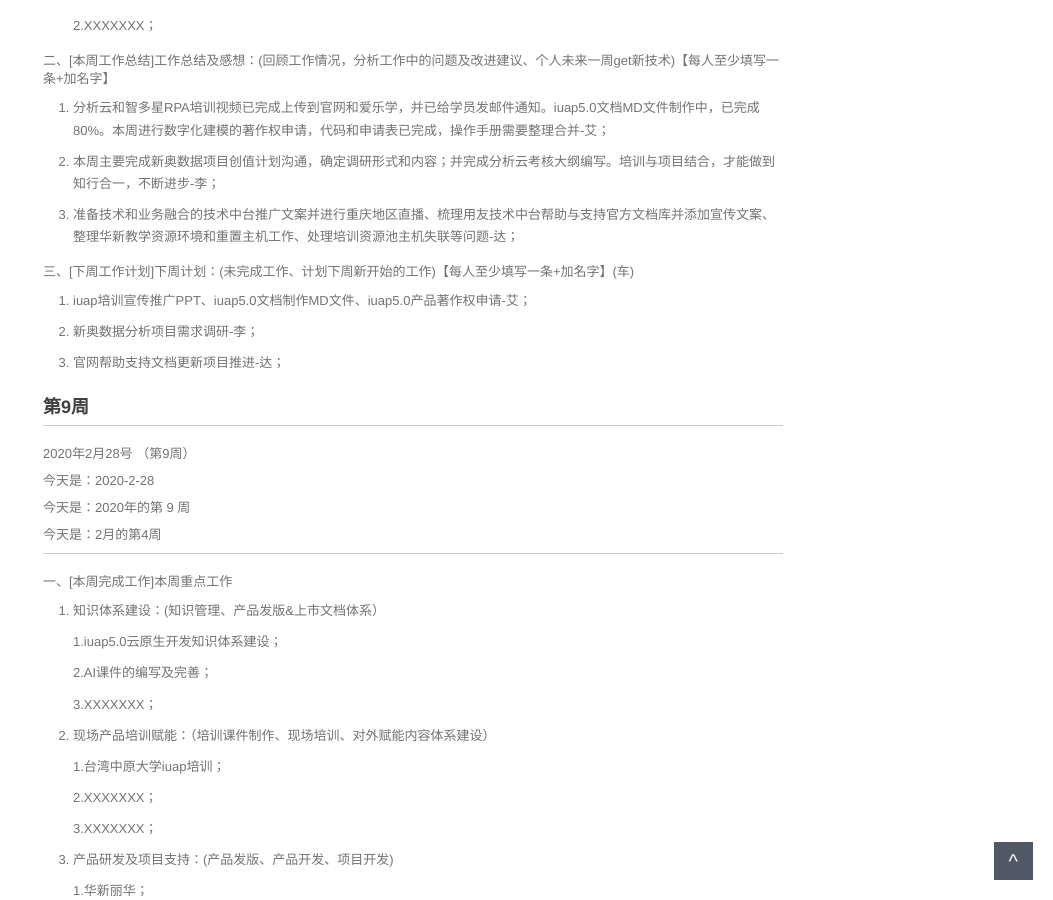
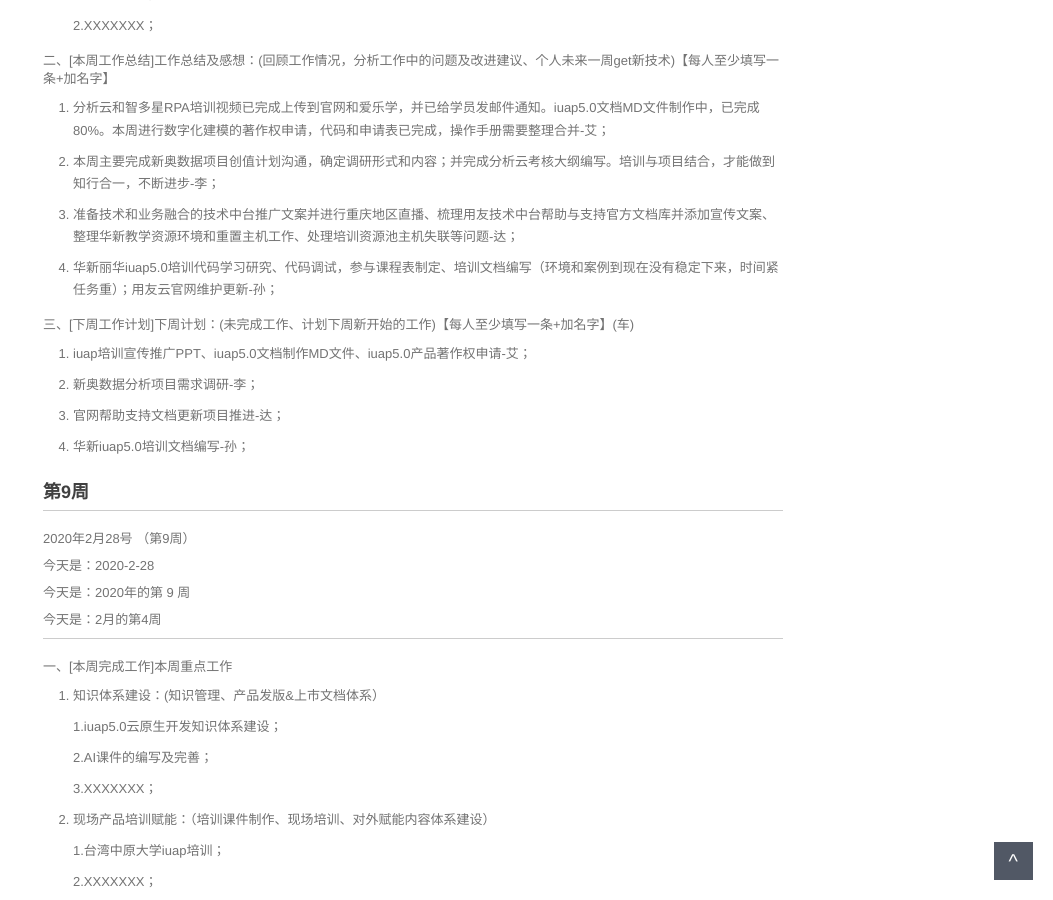
Before and after one commit to walllFlower/blog, a Jekyll site: the page built from 2020-02-28-day_report.md, in a window 1280 px wide and 900 px high, scrolled down 1267 px. Shown: the whole window, without its empty margins (227-1280 px from the left). Built offline with Jekyll 4.4.1, drawn with Linux system fonts in a browser that asks for light colours; comment, search, counter and statistics services are not loaded.

Commit message:
Update 2020-02-28-day_report.md

```diff
--- a/2020-02-28-day_report.md
+++ b/2020-02-28-day_report.md
@@ -82,6 +82,8 @@ categories: 技术运营工作周报
 
 3. 准备技术和业务融合的技术中台推广文案并进行重庆地区直播、梳理用友技术中台帮助与支持官方文档库并添加宣传文案、整理华新教学资源环境和重置主机工作、处理培训资源池主机失联等问题-达；
 
+4. 华新丽华iuap5.0培训代码学习研究、代码调试，参与课程表制定、培训文档编写（环境和案例到现在没有稳定下来，时间紧任务重）；用友云官网维护更新-孙；
+
 三、[下周工作计划]下周计划：(未完成工作、计划下周新开始的工作)【每人至少填写一条+加名字】(车)
 
 1. iuap培训宣传推广PPT、iuap5.0文档制作MD文件、iuap5.0产品著作权申请-艾；
@@ -89,6 +91,8 @@ categories: 技术运营工作周报
 2. 新奥数据分析项目需求调研-李；
 
 3. 官网帮助支持文档更新项目推进-达；
+
+4. 华新iuap5.0培训文档编写-孙；
 
 
 
```
